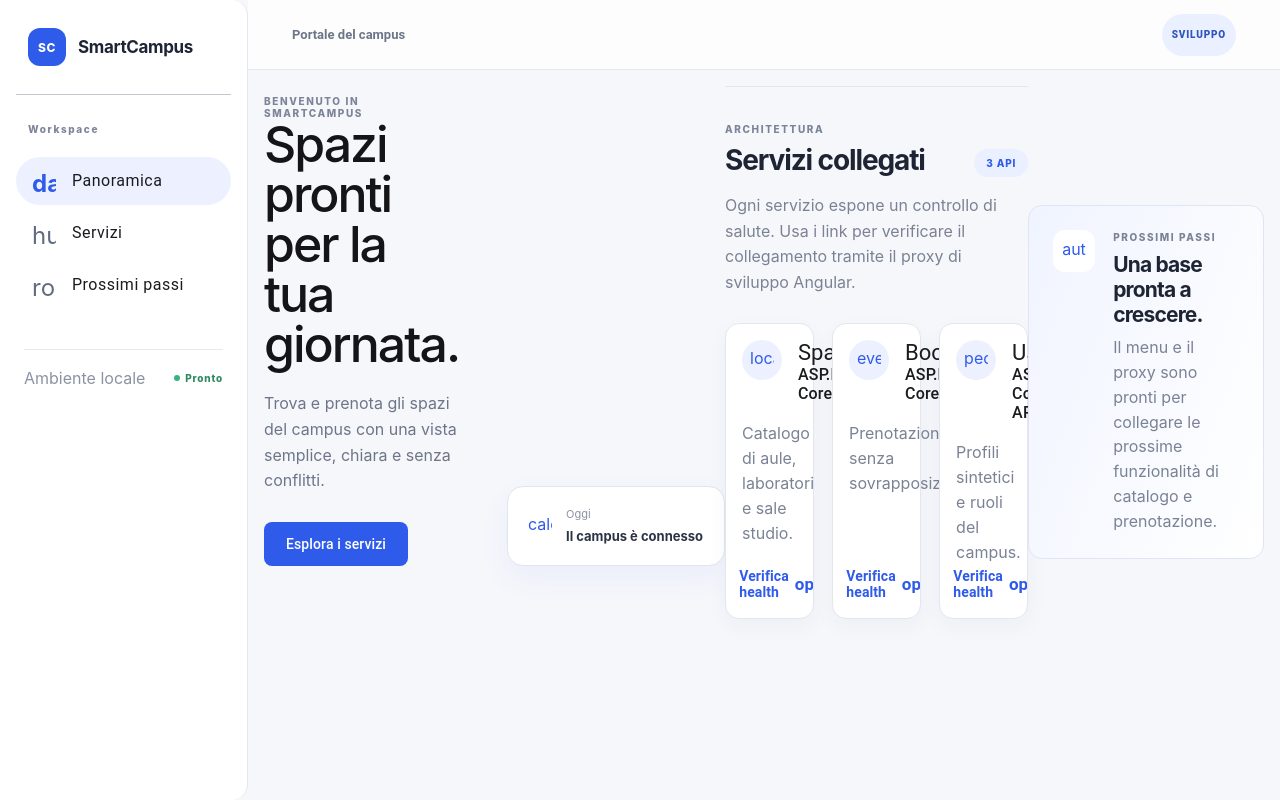
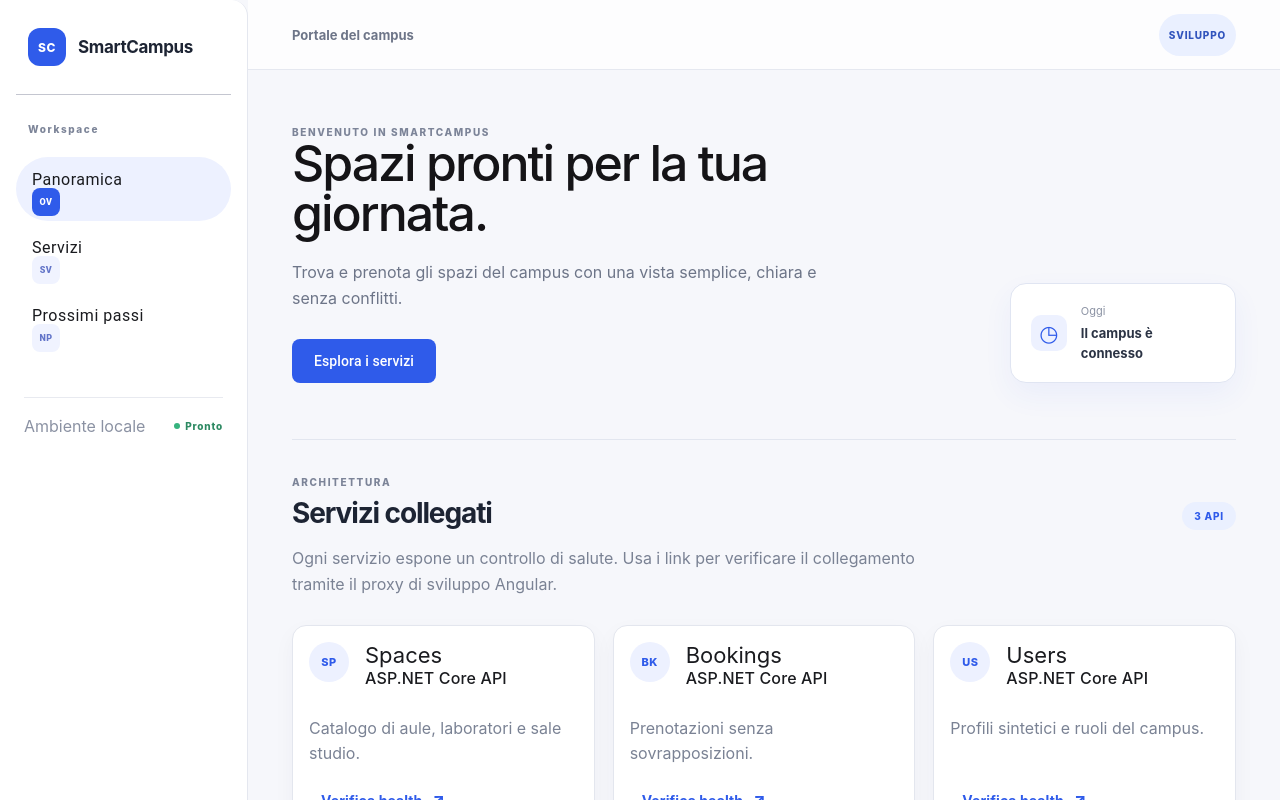
Before and after one commit to loggione-finale/smartcampus, an Angular app in the folder src/web/: page / in a window 1280 px wide. Shown: the top 800 px of the page. Built offline with nearby package versions, Linux system fonts and the light colour scheme.

Commit message:
fix: repair Angular dashboard layout

```diff
--- a/src/web/angular.json
+++ b/src/web/angular.json
@@ -47,7 +47,7 @@
                 },
                 {
                   "type": "anyComponentStyle",
-                  "maximumWarning": "4kB",
+                  "maximumWarning": "5kB",
                   "maximumError": "8kB"
                 }
               ],
--- a/src/web/src/app/app.html
+++ b/src/web/src/app/app.html
@@ -10,15 +10,15 @@
     <p class="nav-label">Workspace</p>
     <mat-nav-list aria-label="Navigazione principale">
       <a mat-list-item class="nav-item active" href="#overview" aria-current="page">
-        <mat-icon matListItemIcon>dashboard</mat-icon>
+        <span class="nav-icon" aria-hidden="true">OV</span>
         <span matListItemTitle>Panoramica</span>
       </a>
       <a mat-list-item class="nav-item" href="#services">
-        <mat-icon matListItemIcon>hub</mat-icon>
+        <span class="nav-icon" aria-hidden="true">SV</span>
         <span matListItemTitle>Servizi</span>
       </a>
       <a mat-list-item class="nav-item" href="#next">
-        <mat-icon matListItemIcon>rocket_launch</mat-icon>
+        <span class="nav-icon" aria-hidden="true">NP</span>
         <span matListItemTitle>Prossimi passi</span>
       </a>
     </mat-nav-list>
@@ -47,7 +47,7 @@
           <a mat-flat-button class="primary-action" href="#services">Esplora i servizi</a>
         </div>
         <div class="hero-summary" aria-label="Riepilogo ambiente">
-          <mat-icon>calendar_month</mat-icon>
+          <span class="summary-icon" aria-hidden="true">◷</span>
           <div>
             <span class="summary-label">Oggi</span>
             <strong>Il campus è connesso</strong>
@@ -73,7 +73,7 @@
             <mat-card class="service-card">
               <mat-card-header>
                 <div mat-card-avatar class="service-avatar">
-                  <mat-icon>{{ service.icon }}</mat-icon>
+                  <span>{{ service.icon }}</span>
                 </div>
                 <mat-card-title>{{ service.name }}</mat-card-title>
                 <mat-card-subtitle>ASP.NET Core API</mat-card-subtitle>
@@ -84,7 +84,7 @@
               <mat-card-actions>
                 <a mat-button [href]="service.healthUrl" target="_blank" rel="noreferrer">
                   Verifica health
-                  <mat-icon iconPositionEnd>open_in_new</mat-icon>
+                  <span class="external-icon" aria-hidden="true">↗</span>
                 </a>
               </mat-card-actions>
             </mat-card>
@@ -95,7 +95,7 @@
       <section class="next-section" id="next">
         <mat-card class="next-card">
           <mat-card-content>
-            <div class="next-icon"><mat-icon>auto_awesome</mat-icon></div>
+            <div class="next-icon" aria-hidden="true">✦</div>
             <div>
               <p class="eyebrow">PROSSIMI PASSI</p>
               <h2>Una base pronta a crescere.</h2>
@@ -120,7 +120,7 @@
 <!-- * * * * * * * to get started with your project! * * * * * * * -->
 <!-- * * * * * * * * * * * * * * * * * * * * * * * * * * * * * * * -->
 
-<style>
+<style media="not all">
   :host {
     --bright-blue: oklch(51.01% 0.274 263.83);
     --electric-violet: oklch(53.18% 0.28 296.97);
--- a/src/web/src/app/app.scss
+++ b/src/web/src/app/app.scss
@@ -13,6 +13,7 @@
   padding: 28px 16px 20px;
   border-right: 1px solid #e4e7ef;
   background: #ffffff;
+  font-family: inherit !important;
 }
 
 .brand {
@@ -67,8 +68,23 @@
   font-weight: 650;
 }
 
-.nav-item mat-icon {
-  color: inherit;
+.nav-icon {
+  display: inline-grid;
+  width: 28px;
+  height: 28px;
+  margin-right: 12px;
+  place-items: center;
+  border-radius: 8px;
+  color: #6375c9;
+  background: #f0f3ff;
+  font-size: 9px;
+  font-weight: 800;
+  letter-spacing: 0.04em;
+}
+
+.nav-item.active .nav-icon {
+  color: #ffffff;
+  background: #2f5bea;
 }
 
 .sidenav-footer {
@@ -120,6 +136,7 @@
   border-bottom: 1px solid #e5e8f0;
   color: #6d7588;
   background: rgba(255, 255, 255, 0.8);
+  font-family: inherit !important;
 }
 
 .topbar-caption {
@@ -138,9 +155,12 @@
 }
 
 main {
+  display: block !important;
+  min-height: 0 !important;
+  position: static !important;
   max-width: 1180px;
   margin: 0 auto;
-  padding: 56px 44px 72px;
+  padding: 56px 44px 72px !important;
 }
 
 .hero {
@@ -198,9 +218,17 @@ h2 {
   box-shadow: 0 12px 30px rgba(47, 91, 234, 0.06);
 }
 
-.hero-summary mat-icon,
-.next-icon mat-icon {
+.summary-icon {
+  display: grid;
+  width: 36px;
+  height: 36px;
+  flex: 0 0 auto;
+  place-items: center;
+  border-radius: 10px;
   color: #2f5bea;
+  background: #edf1ff;
+  font-size: 22px;
+  line-height: 1;
 }
 
 .summary-label {
@@ -251,6 +279,19 @@ h2 {
   border-radius: 14px;
   background: #ffffff;
   box-shadow: 0 8px 22px rgba(35, 45, 75, 0.04);
+  font-family: inherit;
+}
+
+.service-card mat-card-title,
+.service-card mat-card-subtitle,
+.service-card mat-card-actions,
+.next-card {
+  font-family: inherit !important;
+}
+
+.service-card *,
+.next-card * {
+  font-family: inherit !important;
 }
 
 .service-avatar {
@@ -258,6 +299,9 @@ h2 {
   place-items: center;
   color: #2f5bea;
   background: #edf1ff;
+  font-size: 11px;
+  font-weight: 800;
+  letter-spacing: 0.04em;
 }
 
 .service-card mat-card-content {
@@ -282,9 +326,10 @@ h2 {
   font-weight: 650;
 }
 
-.service-card mat-card-actions mat-icon {
+.external-icon {
   margin-left: 6px;
   font-size: 17px;
+  line-height: 1;
 }
 
 .next-section {
@@ -313,6 +358,9 @@ h2 {
   place-items: center;
   border-radius: 12px;
   background: #ffffff;
+  color: #2f5bea;
+  font-size: 21px;
+  font-weight: 700;
 }
 
 .next-card h2 {
@@ -326,7 +374,7 @@ h2 {
   }
 
   main {
-    padding-inline: 28px;
+    padding-inline: 28px !important;
   }
 
   .hero {
@@ -349,6 +397,6 @@ h2 {
   }
 
   main {
-    padding: 36px 20px 56px;
+    padding: 36px 20px 56px !important;
   }
 }
--- a/src/web/src/app/app.ts
+++ b/src/web/src/app/app.ts
@@ -3,7 +3,6 @@ import { RouterOutlet } from '@angular/router';
 import { MatButtonModule } from '@angular/material/button';
 import { MatCardModule } from '@angular/material/card';
 import { MatDividerModule } from '@angular/material/divider';
-import { MatIconModule } from '@angular/material/icon';
 import { MatListModule } from '@angular/material/list';
 import { MatSidenavModule } from '@angular/material/sidenav';
 import { MatToolbarModule } from '@angular/material/toolbar';
@@ -21,7 +20,6 @@ type Service = {
     MatButtonModule,
     MatCardModule,
     MatDividerModule,
-    MatIconModule,
     MatListModule,
     MatSidenavModule,
     MatToolbarModule,
@@ -38,19 +36,19 @@ export class App {
       name: 'Spaces',
       description: 'Catalogo di aule, laboratori e sale studio.',
       healthUrl: '/api/spaces/health',
-      icon: 'location_city',
+      icon: 'SP',
     },
     {
       name: 'Bookings',
       description: 'Prenotazioni senza sovrapposizioni.',
       healthUrl: '/api/bookings/health',
-      icon: 'event_available',
+      icon: 'BK',
     },
     {
       name: 'Users',
       description: 'Profili sintetici e ruoli del campus.',
       healthUrl: '/api/users/health',
-      icon: 'people',
+      icon: 'US',
     },
   ];
 }
```
